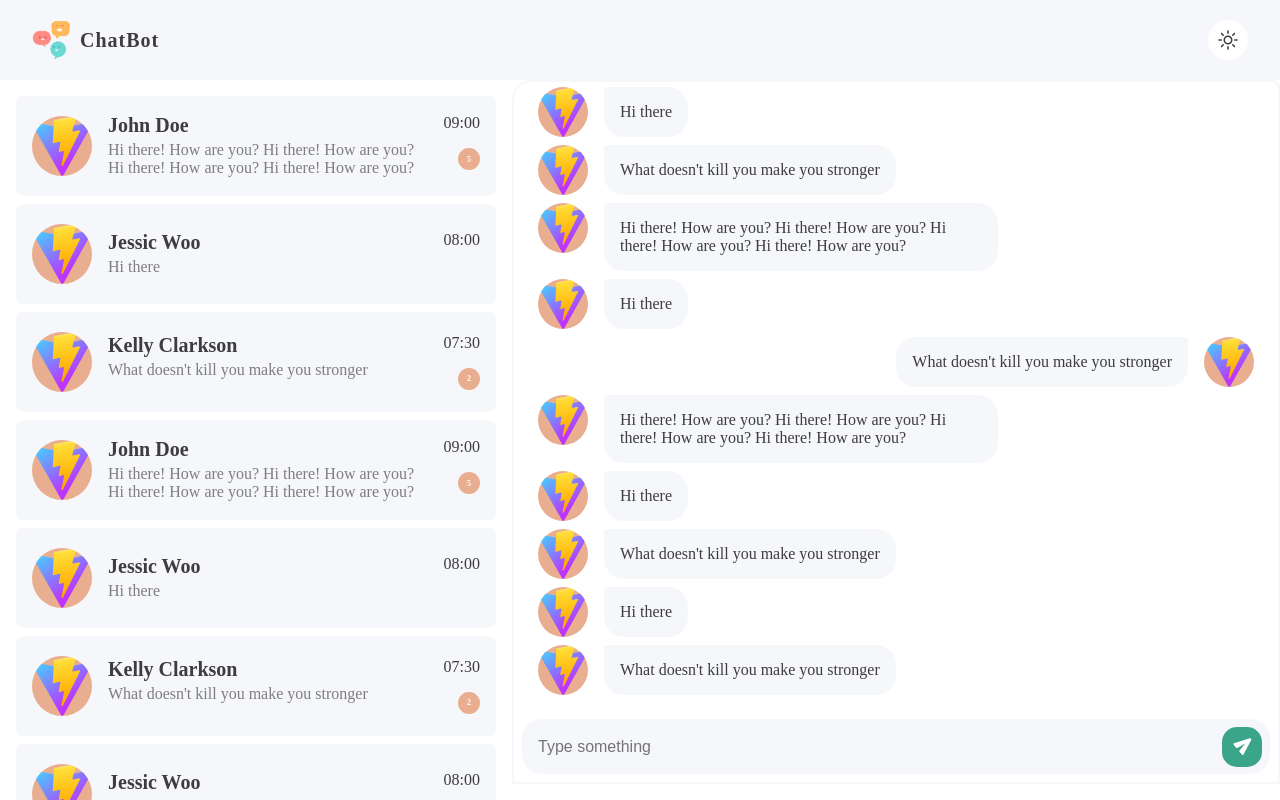
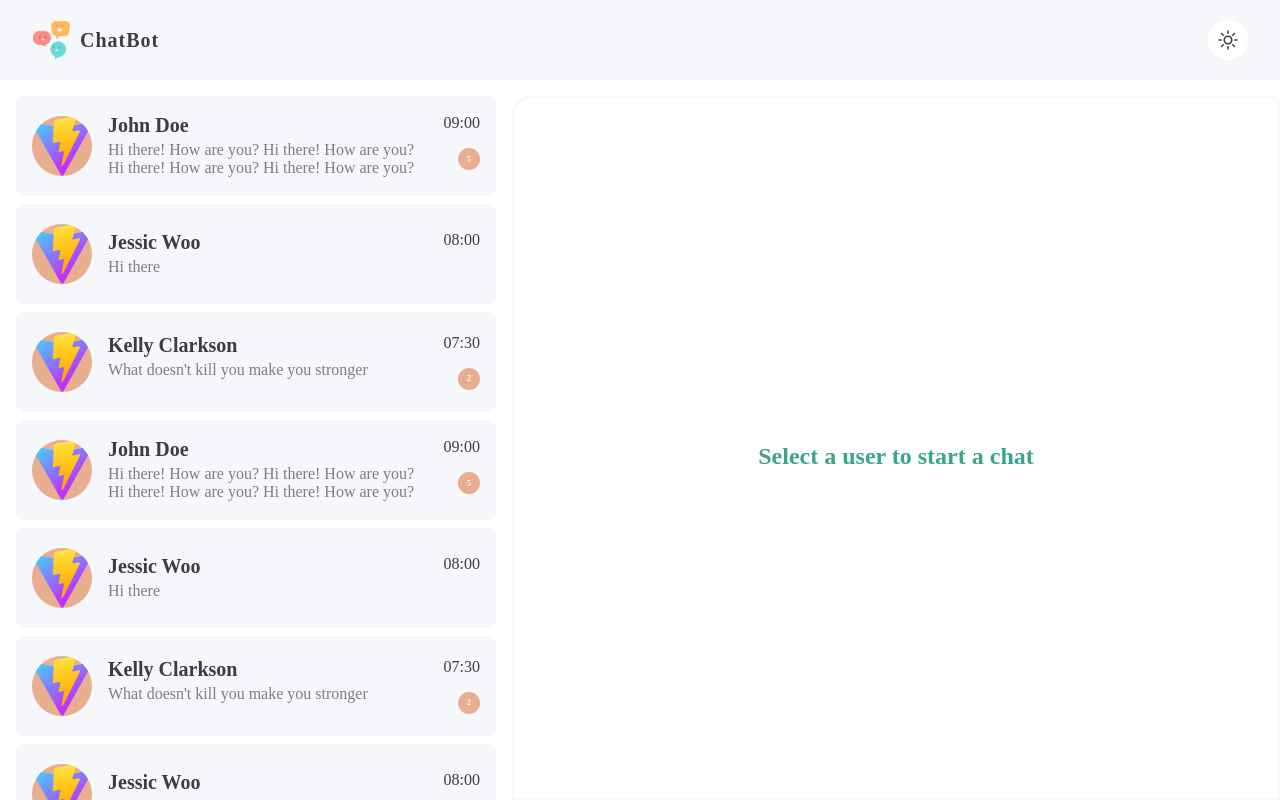
Before and after one commit to tsengm6h6/chat-app-client-v2, a React (Vite) app: page / in a window 1280 px wide. Built offline with nearby package versions, Linux system fonts and the light colour scheme.

Commit message:
add welcome message & modify ui

```diff
--- a/src/pages/Chat/ChatRoom.jsx
+++ b/src/pages/Chat/ChatRoom.jsx
@@ -7,14 +7,16 @@ import { MultiAvatar } from '../../components/Avatar';
 import { useChatContext } from '../../context/ChatContext'
 
 function ChatRoom() {
-  const { setChatId, chatRoomInfo, chatMessage } = useChatContext()
+  const { chatId, setChatId, chatRoomInfo, chatMessage } = useChatContext()
   const [ realTimeMessage, setRealTimeMessages ] = useState(chatMessage)
   const [ inputMessage, setInputMessage ] = useState('')
 
   const msgRef = useRef(null)
 
   useEffect(() => {
+    if (msgRef.current) {
       msgRef.current.scrollIntoView()
+    }
   }, [realTimeMessage])
 
   const renderedMessage = realTimeMessage.map(msg => {
@@ -67,10 +69,18 @@ function ChatRoom() {
     <RoomWrapper>
       {renderHeader}
       <RoomMessage>
-        {renderedMessage}
-        {renderedMessage}
-        {renderedMessage}
+        { chatId
+          ? renderedMessage
+          : (
+            <RoomWelcomMessage>
+              Select a user to start a chat
+            </RoomWelcomMessage>
+          )
+        }
       </RoomMessage>
+      {
+        chatId
+        ? (
           <RoomField onSubmit={handleInputSubmit}>
             <RoomInput
               type="text"
@@ -85,12 +95,15 @@ function ChatRoom() {
               </ButtonIconWrapper>
             </RoomInputButton>
           </RoomField>
+        )
+        : null
+      }
     </RoomWrapper>
   )
 }
 
 const RoomWrapper = styled.div `
-  margin: 1rem 0;
+  margin: 1rem 0 0;
   width: 100%;
   height: calc(100% - 1rem);
   background-color: var(--bg-color-main);
@@ -117,6 +130,18 @@ const RoomMessage = styled.div `
   flex: 1;
   overflow: auto;
   padding: 1.5rem 1.5rem 0.5rem;
+`
+
+const RoomWelcomMessage = styled.div `
+  width: 100%;
+  height: 100%;
+  display: flex;
+  align-items: center;
+  justify-content: center;
+  background-color: var(--bg-color-main);
+  color: var(--primary);
+  font-size: 1.5rem;
+  font-weight: 600;
 `
 
 const RoomField = styled.form `
--- a/src/pages/Chat/Home.jsx
+++ b/src/pages/Chat/Home.jsx
@@ -49,19 +49,17 @@ const RoomContainer = styled(ChatContainer) `
   top: 0;
   left: 0;
   overflow: hidden;
-  transform: translateX(50%) scale(0, 1);
+  transform: translateX(100%) scale(0, 1);
   transform-origin: right;
   transition: transform 0.3s ease-in-out;
 
   &.show {
     transform: translateX(0) scale(1, 1);
-    opacity: 1;
   }
 
   @media screen and (min-width: 768px) {
     position: relative;
     transform: translateX(0) scale(1, 1);
-    opacity: 1;
     transition: none;
     max-width: 100%;
   }
```
Lines whose indentation alone changed are shown as unchanged.
